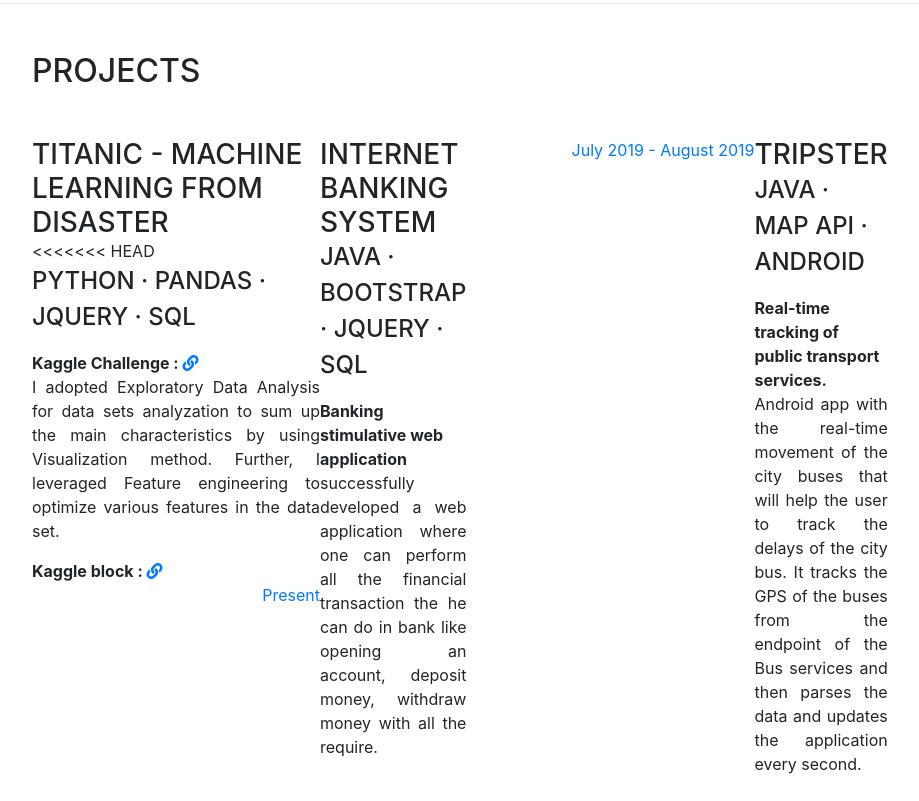
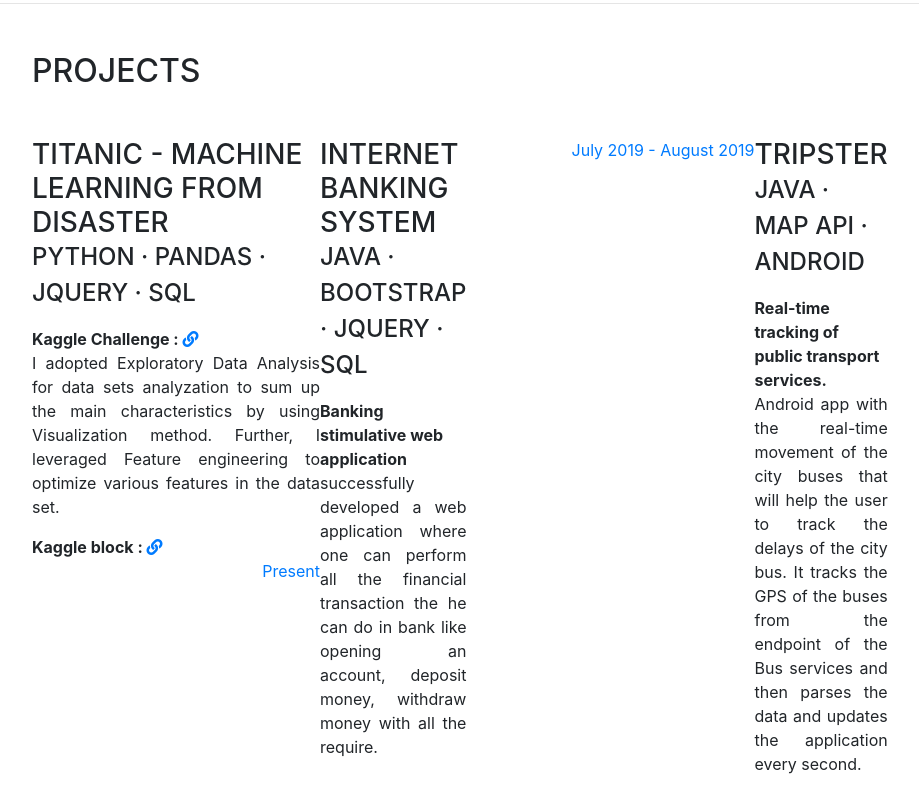
Before and after one commit to maitri2905/portfolio, a website with bundled scripts: page index.html in a window 1280 px wide. Shown: the part 2399-3200 px from the top of the page, without its empty margins (288-1207 px from the left). Built offline with nearby package versions, Linux system fonts and the light colour scheme; a web font is replaced by a local one.

Commit message:
Update index.html

```diff
--- a/index.html
+++ b/index.html
@@ -111,7 +111,7 @@
            <a target="_blank"href="https://drive.google.com/file/d/1KMiIKmmw4Wj1pVTaX4evKB7KPtKxp-nz/view?usp=sharing">
               <i class="far fa-file"></i>
             </a>
-            <!-- <svg id="Layer_1" data-name="Layer 1" xmlns="http://www.w3.org/2000/svg" viewBox="0 0 377 214"><title>By Chintan Studio</title><path class="cls-1" d="M136.94,111.61A59.78,59.78,0,0,0,156.3,67c-.31-33.06-27.92-59.38-61-59.38h-75c-8.94,0-16.6,7-16.77,15.93A16.23,16.23,0,0,0,19.75,40h76c15.1,0,27.86,11.9,28.12,27a27.32,27.32,0,0,1-6.33,18A15.93,15.93,0,0,1,94,86l-.18-.18C87.5,79.44,77.14,79,70.71,85.16a16.23,16.23,0,0,0-.22,23.17l93.27,93.27a16.23,16.23,0,0,0,23,0c6.32-6.31,6-17-.34-23.3l-49.68-49.68A11.81,11.81,0,0,1,136.94,111.61Z"/><path class="cls-1" d="M367.19,20.18a16.23,16.23,0,0,0-22.76,3L246.14,150.83a16.28,16.28,0,0,1-24.41,1.58l-42.47-42.47a16.23,16.23,0,0,0-23.17.22c-6.2,6.43-5.72,16.8.6,23.12l67.17,67.17a16.22,16.22,0,0,0,25.38-.41L370.15,42.95A16.23,16.23,0,0,0,367.19,20.18Z"/><path class="cls-1" d="M43.77,206.36h-24a16.23,16.23,0,0,1,0-32.46h24a16.23,16.23,0,0,1,0,32.46Z"/></svg> -->
+
           </div>
         </div>
       </section>
@@ -190,7 +190,7 @@
 	<div class="resume-item d-flex flex-column flex-md-row mb-5">
             <div class="resume-content mr-auto">
               <h3 class="mb-0">TITANIC - MACHINE LEARNING FROM DISASTER</h3>
-<<<<<<< HEAD
+
               <div class="subheading mb-3">Python &middot; Pandas &middot; JQuery &middot; SQL
               </div>
               <div  class="font-weight-bold">Kaggle Challenge : <a target="_blank"href="https://www.kaggle.com/maitrinileshpatel/getting-started-v1"> <i class="fas fa-link"></i></a></div>
```
